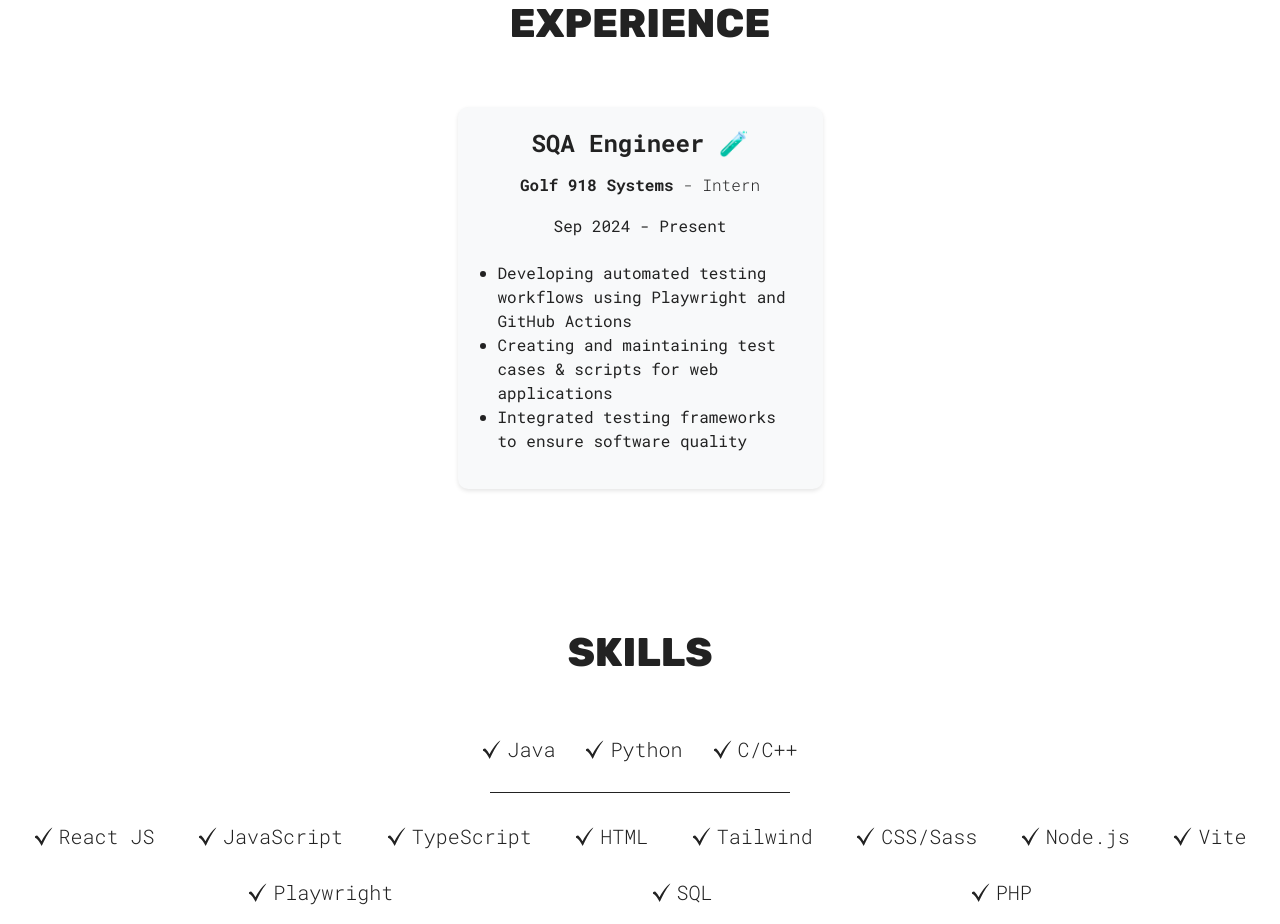
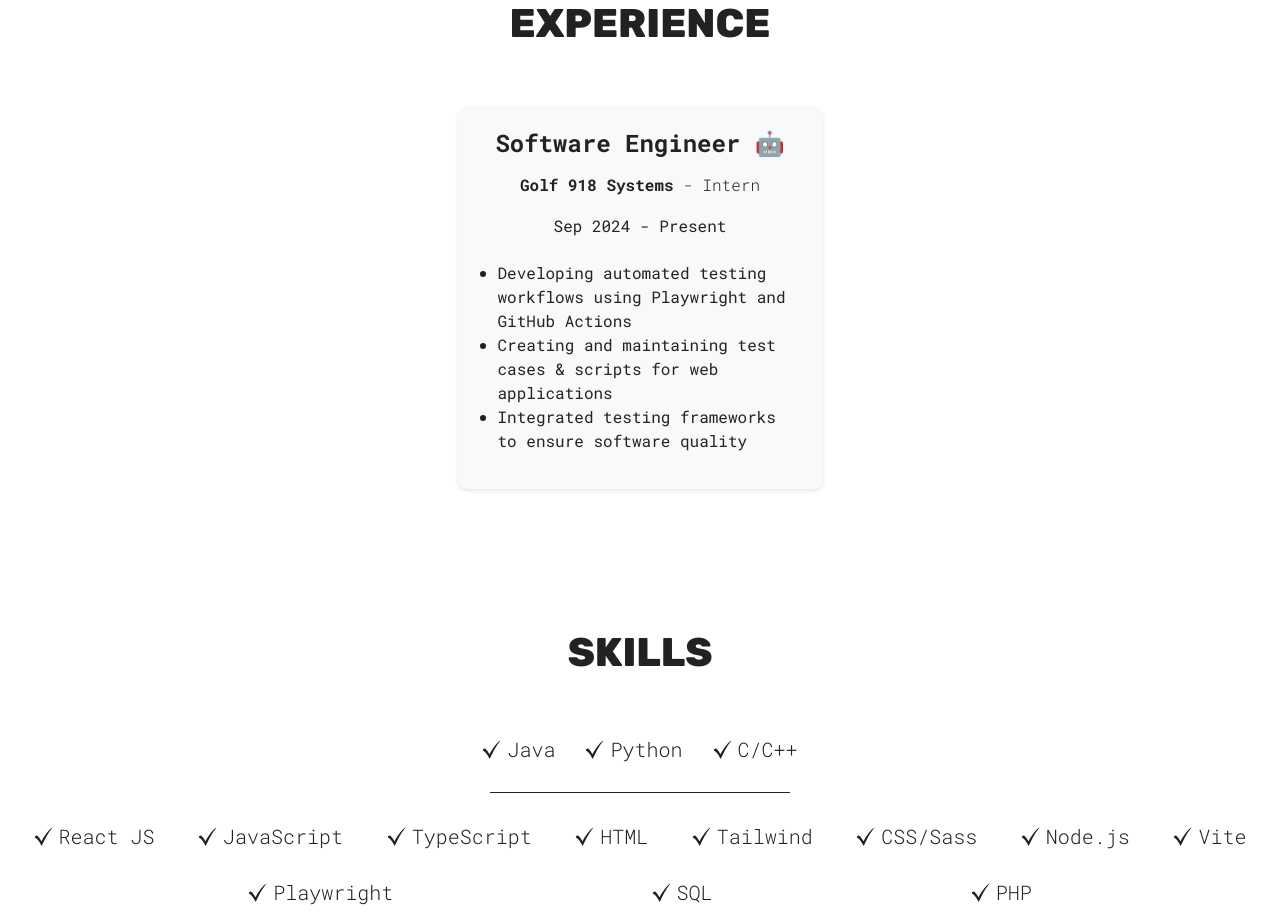
Before and after one commit to Hirbod03/PersonalWebsite, a React (Vite) app: page / in a window 1280 px wide. Shown: the part 920-1844 px from the top of the page. Built offline with nearby package versions, Linux system fonts and the light colour scheme.

Commit message:
Update Experience.jsx and Hero.jsx

```diff
--- a/src/sections/Experience/Experience.jsx
+++ b/src/sections/Experience/Experience.jsx
@@ -1,4 +1,3 @@
-import React from 'react';
 import styles from './ExperienceStyles.module.css';
 
 const experiences = [
@@ -40,7 +39,7 @@ const experiences = [
   //   companyLink: 'https://www.websolutions.com',
   // },
   {
-  title: 'SQA Engineer 🧪',
+  title: 'Software Engineer 🤖',
   company: 'Golf 918 Systems',
   responsibilities: [
     'Developing automated testing workflows using Playwright and GitHub Actions',
--- a/src/sections/Hero/Hero.jsx
+++ b/src/sections/Hero/Hero.jsx
@@ -6,8 +6,8 @@ import linkedinIconLight from '../../assets/linkedin-light.svg'
 import githubIconDark from '../../assets/github-dark.svg'
 import linkedinIconDark from '../../assets/linkedin-dark.svg'
 import githubIconLight from '../../assets/github-light.svg'
-import leetcodeIconLight from '../../assets/leetcode-light.png'
-import leetcodeIconDark from '../../assets/leetcode-dark.png'
+// import leetcodeIconLight from '../../assets/leetcode-light.png'
+// import leetcodeIconDark from '../../assets/leetcode-dark.png'
 import CV from '../../assets/cv.pdf'
 import { useTheme } from '../../common/ThemeContext.jsx'
 
@@ -17,7 +17,7 @@ function Hero() {
     const themeIcon = theme === 'light' ? sun : moon
     const githubIcon = theme === 'light' ? githubIconLight : githubIconDark
     const linkedinIcon = theme === 'light' ? linkedinIconLight : linkedinIconDark
-    const leetcodeIcon = theme == 'light' ? leetcodeIconLight : leetcodeIconDark
+    // const leetcodeIcon = theme == 'light' ? leetcodeIconLight : leetcodeIconDark
 
     return (
     <div className={`${styles.container} heroSection`}>
```
